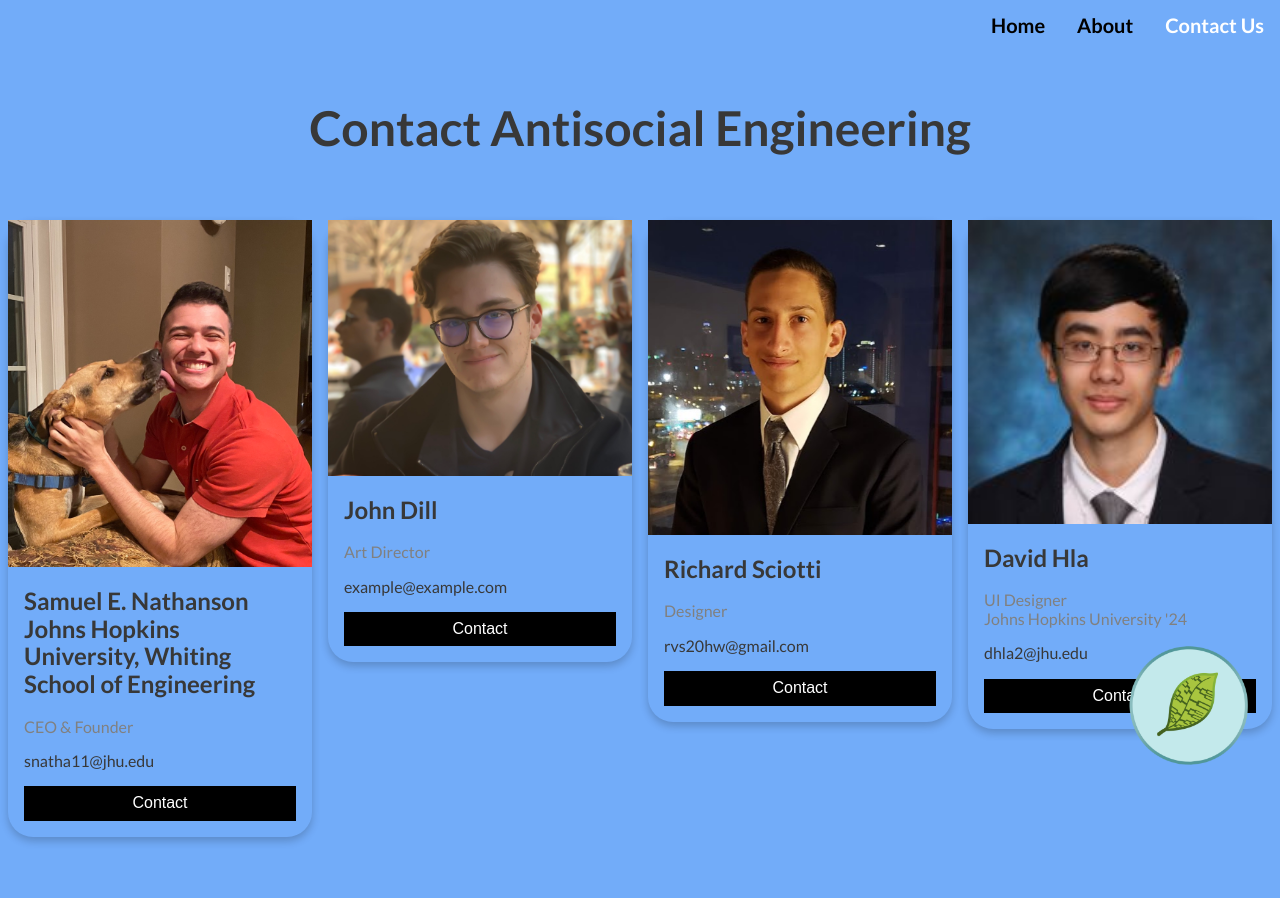
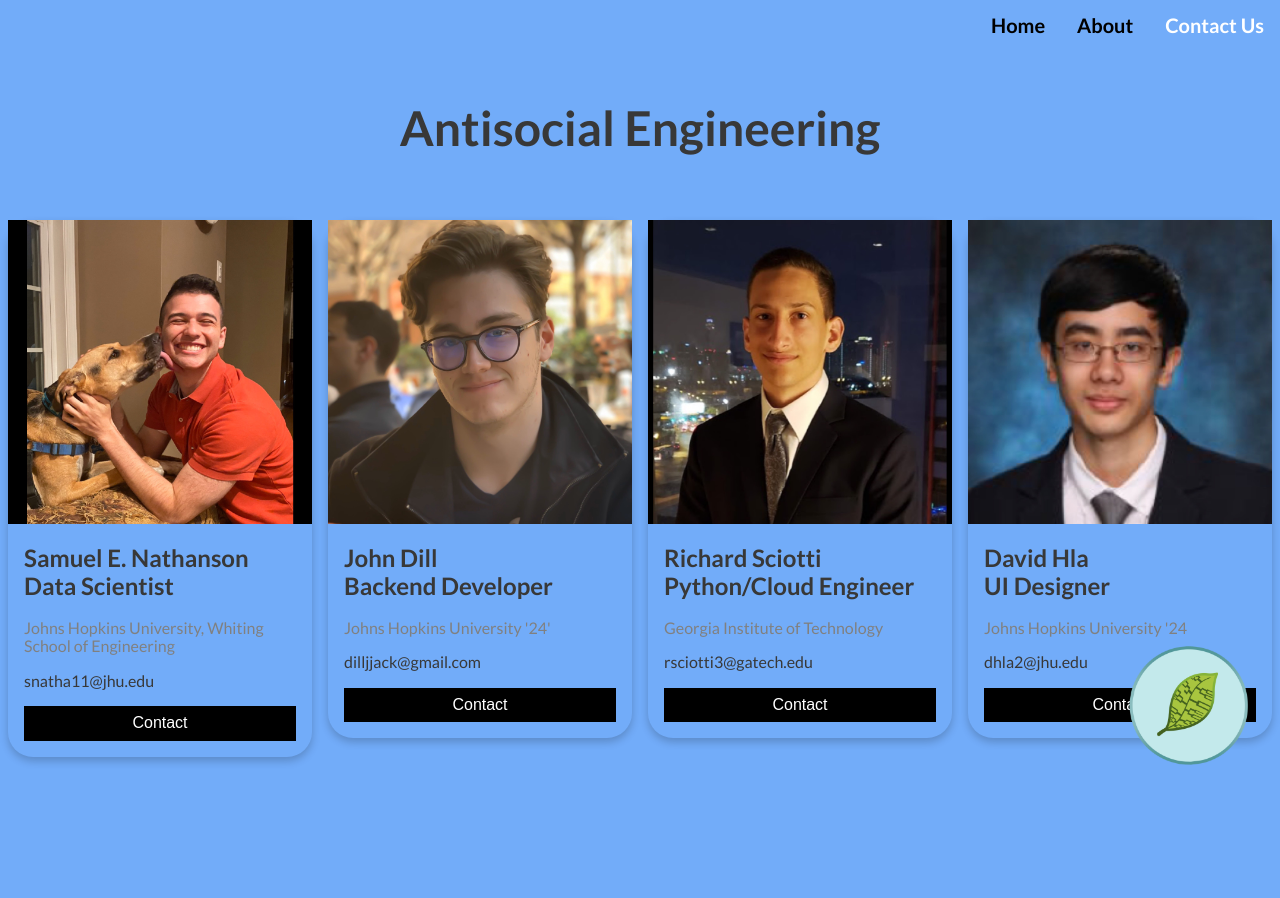
Before and after one commit to Samuel-Nathanson/Searchin, a Flask app: page /contact in a window 1280 px wide. After the commit the page ends 765 px from the top, so only its background shows below. Run offline with Flask 2, Linux system fonts and the light colour scheme.

Commit message:
Fixed The Pictures, ABOUT PAGE STILL NOT DONE

```diff
--- a/templates/contact.html
+++ b/templates/contact.html
@@ -121,7 +121,7 @@
     </div>
 
     <div class="titleHeader">
-      <h2 style = "text-align:center;">Contact Antisocial Engineering</h2>
+      <h2 style = "text-align:center;">Antisocial Engineering</h2>
     </div>
 
     <!-- Sam -->
@@ -130,8 +130,8 @@
         <div class="card">
           <img src="static/Sam.jpg" alt="Samuel E. Nathanson" style="width:100%">
           <div class="container">
-            <h2>Samuel E. Nathanson<br>Johns Hopkins University, Whiting School of Engineering</h2>
-            <p class="title">CEO & Founder</p>
+            <h2>Samuel E. Nathanson<br>Data Scientist</h2>
+            <p class="title">Johns Hopkins University, Whiting School of Engineering</p>
             <p></p>
             <p>snatha11@jhu.edu</p>
             <p><button onclick="location.href='mailto:snatha11@jhu.edu'" type="button" class ="button">Contact</button></p>
@@ -144,11 +144,11 @@
         <div class="card">
           <img src="static/John.jpg" alt="John Dill" style="width:100%">
           <div class="container">
-            <h2>John Dill</h2>
-            <p class="title">Art Director</p>
+            <h2>John Dill<br>Backend Developer</h2>
+            <p class="title">Johns Hopkins University '24'</p>
             <p></p>
-            <p>example@example.com</p>
-            <p><button onclick="location.href='mailto:email@address.com'" type="button" class ="button">Contact</button></p>
+            <p>dilljjack@gmail.com</p>
+            <p><button onclick="location.href='mailto:dilljjack@gmail.com'" type="button" class ="button">Contact</button></p>
           </div>
         </div>
       </div>
@@ -158,11 +158,11 @@
         <div class="card">
           <img src="static/Ricky.png" alt="Richard Sciotti" style="width:100%">
           <div class="container">
-            <h2>Richard Sciotti</h2>
-            <p class="title">Designer</p>
+            <h2>Richard Sciotti<br>Python/Cloud Engineer</h2>
+            <p class="title">Georgia Institute of Technology</p>
             <p></p>
-            <p>rvs20hw@gmail.com</p>
-            <p><button onclick="location.href='mailto:rvs20hw@gmail.com'" type="button" class ="button">Contact</button></p>
+            <p>rsciotti3@gatech.edu</p>
+            <p><button onclick="location.href='mailto:rsciotti3@gatech.edu'" type="button" class ="button">Contact</button></p>
           </div>
         </div>
       </div>
@@ -172,8 +172,8 @@
         <div class="card">
           <img src="static/David.jpg" alt="David Hla" style="width:100%">
           <div class="container">
-            <h2>David Hla</h2>
-            <p class="title">UI Designer<br>Johns Hopkins University '24</p>
+            <h2>David Hla<br>UI Designer</h2>
+            <p class="title">Johns Hopkins University '24</p>
             <p></p>
             <p>dhla2@jhu.edu</p>
             <p><button onclick="location.href='mailto:dhla2@jhu.edu'" type="button" class ="button">Contact</button></p>
```
Also changed, not shown: static/David.jpg, static/John.jpg, static/Ricky.png, static/Sam.jpg.
